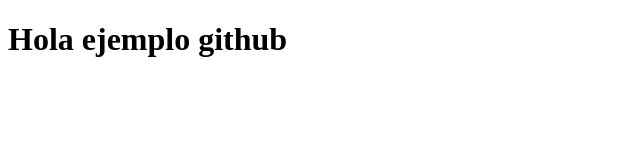
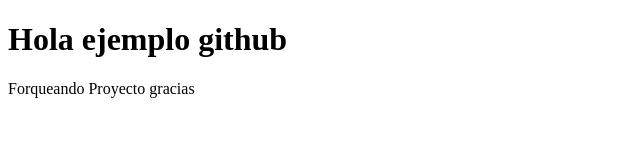
Before and after one commit to Dlopez675/xyeruza.github.io, a plain HTML site: page index.html in a window 1280 px wide. Shown: the whole page, without its empty margins (0-640 px from the left). Drawn offline with Linux system fonts and the light colour scheme.

Commit message:
Fork para proyecto

```diff
--- a/index.html
+++ b/index.html
@@ -7,5 +7,8 @@
 </head>
 <body>
     <h1>Hola ejemplo github</h1>
+
+    <p>Forqueando Proyecto gracias</p>
+
 </body>
 </html>
```
